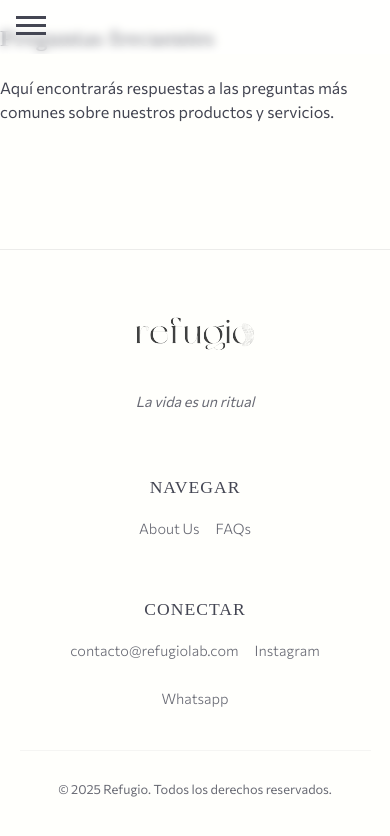
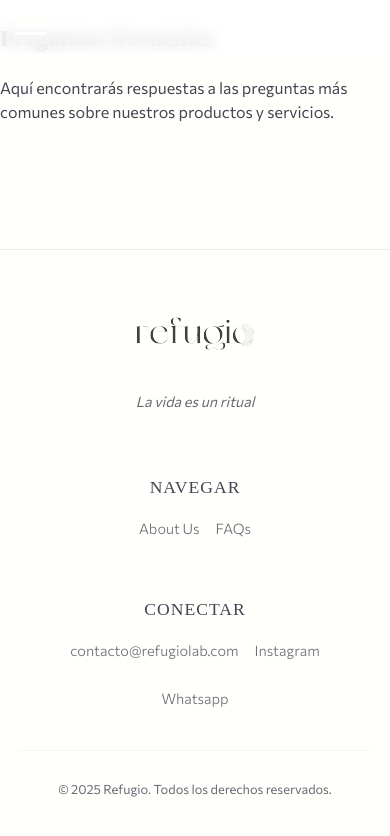
Before and after one commit to refugiolab/refugiolab.com, a React (Vite) app: page /home/faq in a window 390 px wide. Shown: the top 836 px of the page. Built offline with nearby package versions, Linux system fonts and the light colour scheme; a web font is replaced by a local one.

Commit message:
fix: Corrige la transparencia del menú desplegado en móvil y asegura fondo sólido para legibilidad

```diff
--- a/src/components/Header.css
+++ b/src/components/Header.css
@@ -178,13 +178,12 @@
 @media (max-width: 768px) {
   .main-header {
     padding: 1rem;
-    background-color: rgba(255, 255, 255, 0.5); /* AJUSTADO: Siempre un fondo semi-transparente en móvil */
-    backdrop-filter: blur(5px); /* AJUSTADO: Siempre con blur en móvil */
-    -webkit-backdrop-filter: blur(5px);
+    background-color: rgba(255, 255, 255, 0.8); /* AJUSTADO: Fondo más sólido al 80% */
+    backdrop-filter: blur(8px); /* AJUSTADO: Más blur */
+    -webkit-backdrop-filter: blur(8px);
   }
 
   /* Colores de los links y el ícono en móvil SIEMPRE serán var(--color-texto) */
-  /* para que sean legibles sobre el fondo semi-transparente */
   .main-header .header__nav-link,
   .main-header .header__icon-bar,
   .main-header .header__cart-icon .header__nav-link {
@@ -197,22 +196,20 @@
   /* Estilos específicos cuando el menú hamburguesa está abierto */
   .main-header.open .header__nav {
     background-color: var(--color-fondo); /* Fondo sólido cuando el menú está abierto */
-    backdrop-filter: blur(10px); /* Más blur al abrir */
-    -webkit-backdrop-filter: blur(10px);
+    backdrop-filter: blur(12px); /* AJUSTADO: Más blur al abrir */
+    -webkit-backdrop-filter: blur(12px);
+    /* Asegurar que el header en sí también tenga el fondo cuando el menú está abierto */
+    /* Esto es clave para que la franja blanca no sea transparente */
+    /* ¡IMPORTANTE! Esto se aplica al .header__nav, no al .main-header directamente */
+    /* El .main-header ya tiene un fondo semi-transparente, pero el nav lo cubre */
   }
 
   .header__menu-toggle {
     display: block;
     order: 1;
     margin-right: auto;
-    /* Ajustes estéticos para el icono de hamburguesa */
     transition: all 0.3s ease;
   }
-  /* Color del icono de hamburguesa cuando el header no se ha scrolleado y en móvil */
-  .main-header:not(.scrolled) .header__icon-bar {
-    background-color: var(--color-texto); /* AJUSTADO: color para que se vea sobre el hero */
-  }
-
 
   .header__nav {
     position: fixed;
@@ -223,7 +220,10 @@
     flex-direction: column;
     justify-content: center;
     align-items: center;
-    background-color: transparent; /* AJUSTADO: Transparente por defecto, toma el del .main-header */
+    /* AJUSTADO: Le damos un fondo sólido aquí para cuando se abre */
+    background-color: var(--color-fondo);
+    backdrop-filter: blur(12px); /* Y su propio blur */
+    -webkit-backdrop-filter: blur(12px);
     transform: translateX(100%);
     transition: transform 0.4s ease-in-out;
     gap: 2rem;
--- a/src/components/Home.css
+++ b/src/components/Home.css
@@ -140,7 +140,7 @@
 .home__logo-gris-container.is-visible {
   opacity: 1;
   transform: translateY(0);
-  margin-top: -10rem; /* ¡AJUSTADO! Se sube más el logo gris */
+  margin-top: -10rem; /* Ajustado */
 }
 
 .home__logo-gris {
@@ -160,7 +160,7 @@
 
 .pilares__intro-text {
   max-width: 900px;
-  margin: -6rem auto 4rem; /* ¡AJUSTADO! Se sube más para reducir el espacio */
+  margin: -6rem auto 4rem; /* Ajustado */
   font-family: var(--fuente-secundaria);
   font-size: clamp(1rem, 2vw, 1.2rem);
   font-weight: 300;
@@ -177,7 +177,7 @@
 .pilares__intro-text.is-in-view {
   opacity: 1;
   transform: translateY(0);
-  margin-top: 0; /* ¡AJUSTADO! Se posiciona en su lugar final, más arriba */
+  margin-top: 0; /* Ajustado */
 }
 
 .pilares-grid {
@@ -588,7 +588,7 @@
   .home__logo-gris-container {
     opacity: 1; /* Siempre visible en móvil */
     transform: translateY(0); /* Sin animación de traducción en móvil */
-    margin-top: -14rem; /* ¡AJUSTADO! Se sube aún más el logo gris (de -12rem a -14rem) */
+    margin-top: -6rem; /* AJUSTADO: Se reduce el margen negativo para evitar superposición */
     padding-top: 0;
     margin-bottom: 0;
   }
@@ -602,7 +602,7 @@
     font-size: clamp(0.9rem, 2.5vw, 1.2rem);
     line-height: 1.3;
     text-align: justify;
-    margin-top: -8rem; /* ¡AJUSTADO! Se sube aún más la frase introductoria de pilares (de -6rem a -8rem) */
+    margin-top: -2rem; /* AJUSTADO: Se reduce el margen negativo para evitar superposición */
   }
 
   .pilar-item {
```
